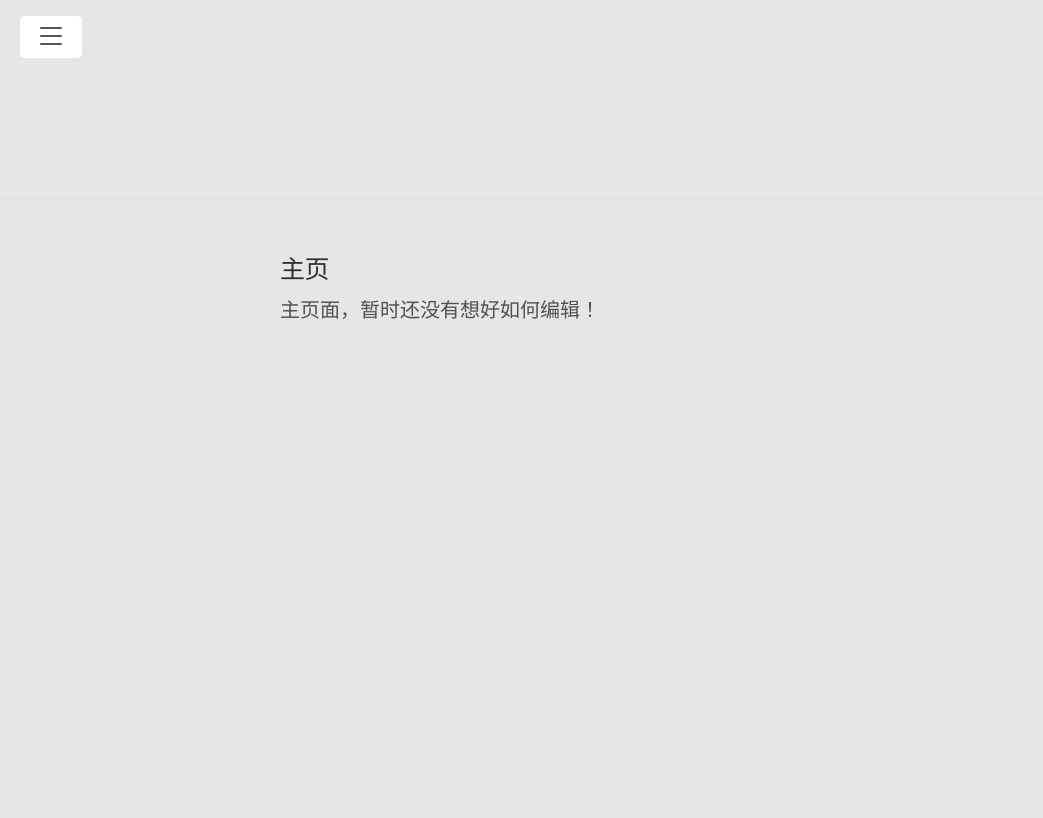
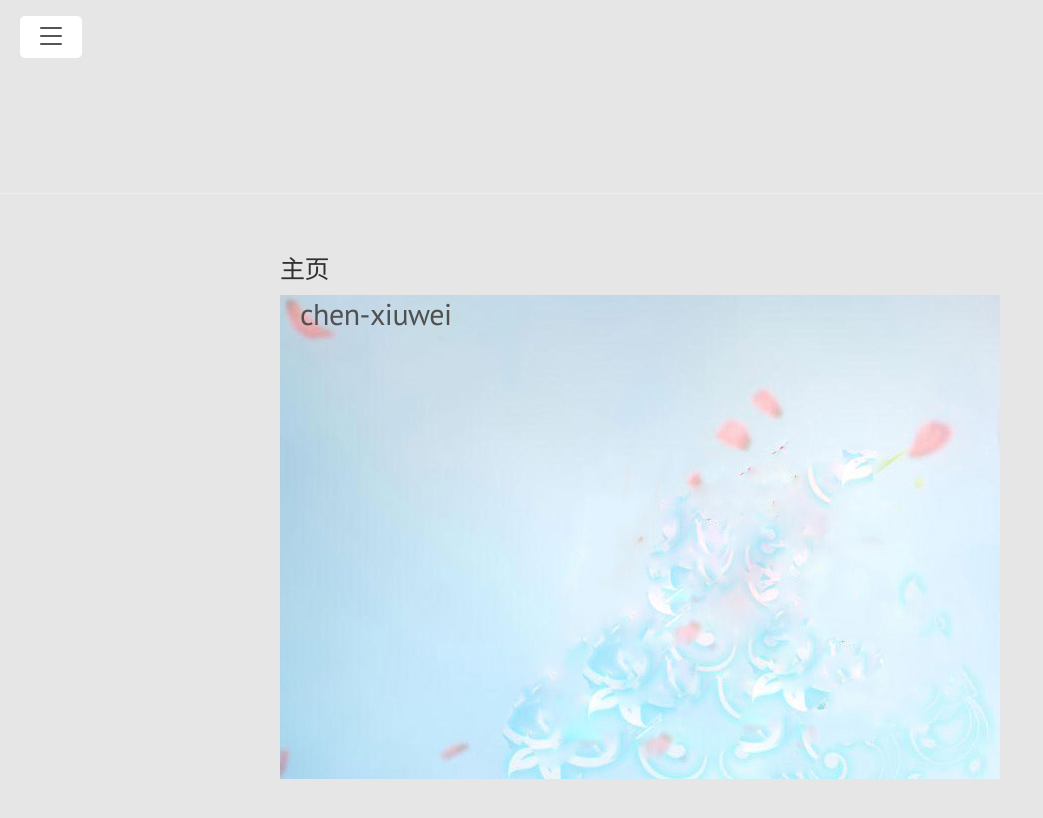
Before and after one commit to chen-xw/chen-xw.github.io, a Jekyll site: the page built from index.markdown, in a window 1280 px wide and 900 px high, scrolled down 725 px. Shown: the top 818 px of the window, without its empty margins (0-1043 px from the left). Built offline with Jekyll 4.4.1, drawn with Linux system fonts in a browser that asks for light colours; comment, search, counter and statistics services are not loaded; before the commit the page ends 1130 px from its top, so only the background shows below that.

Commit message:
Update index.markdown

```diff
--- a/index.markdown
+++ b/index.markdown
@@ -2,5 +2,16 @@
 layout: page
 title: 主页
 ---
-
+<div class="masthead">
+        <div class="box">
+        <div class="container">
+         <div class="box-h2">
+          <h2 class="masthead-title">
+            <a href="{{ site.baseurl }}/" title="Home">{{ site.title }}</a>
+            <small>{{ site.tagline }}</small>
+          </h2>
+          </div>
+          </div>
+        </div>
+      </div>
 <p>主页面，暂时还没有想好如何编辑！</p>
```
